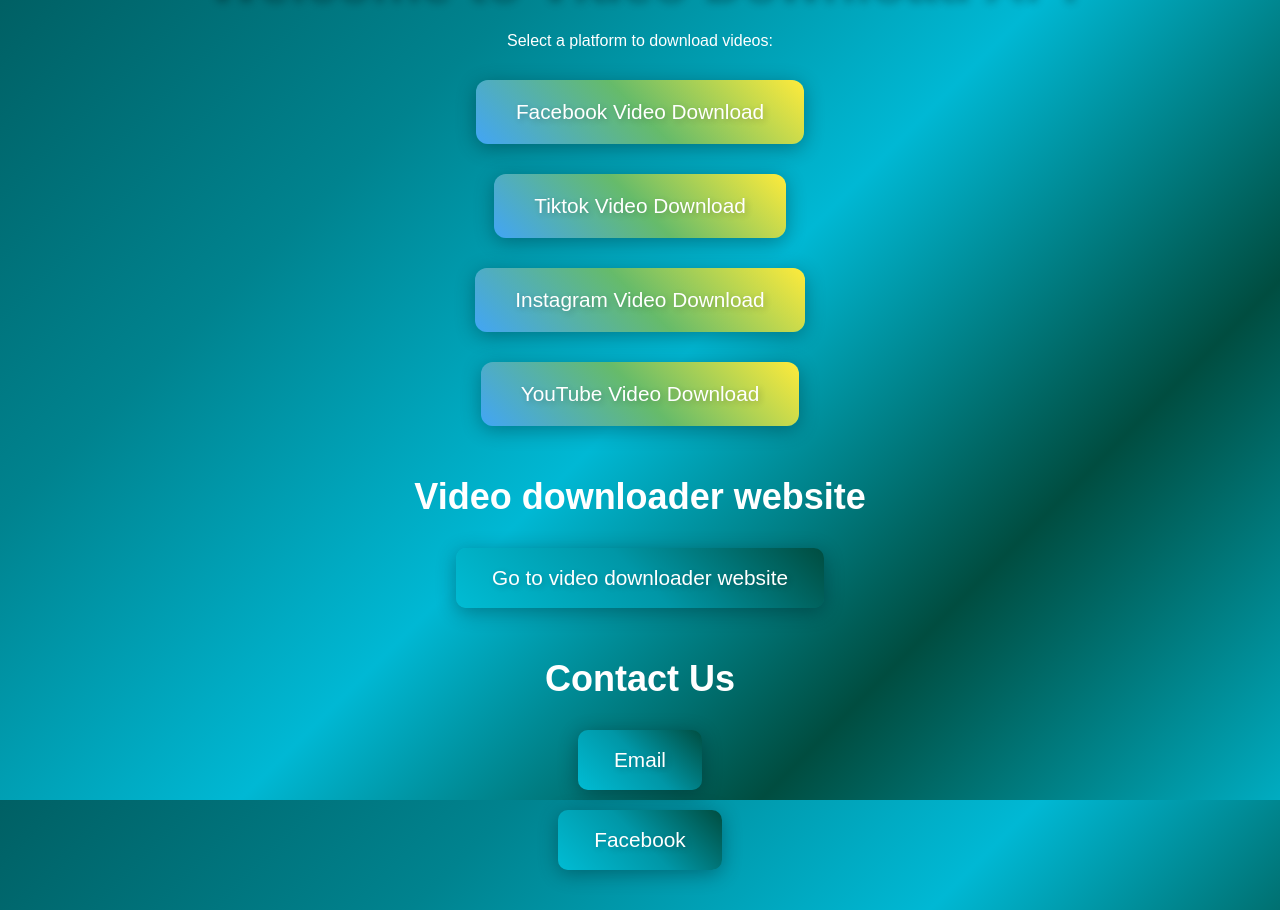
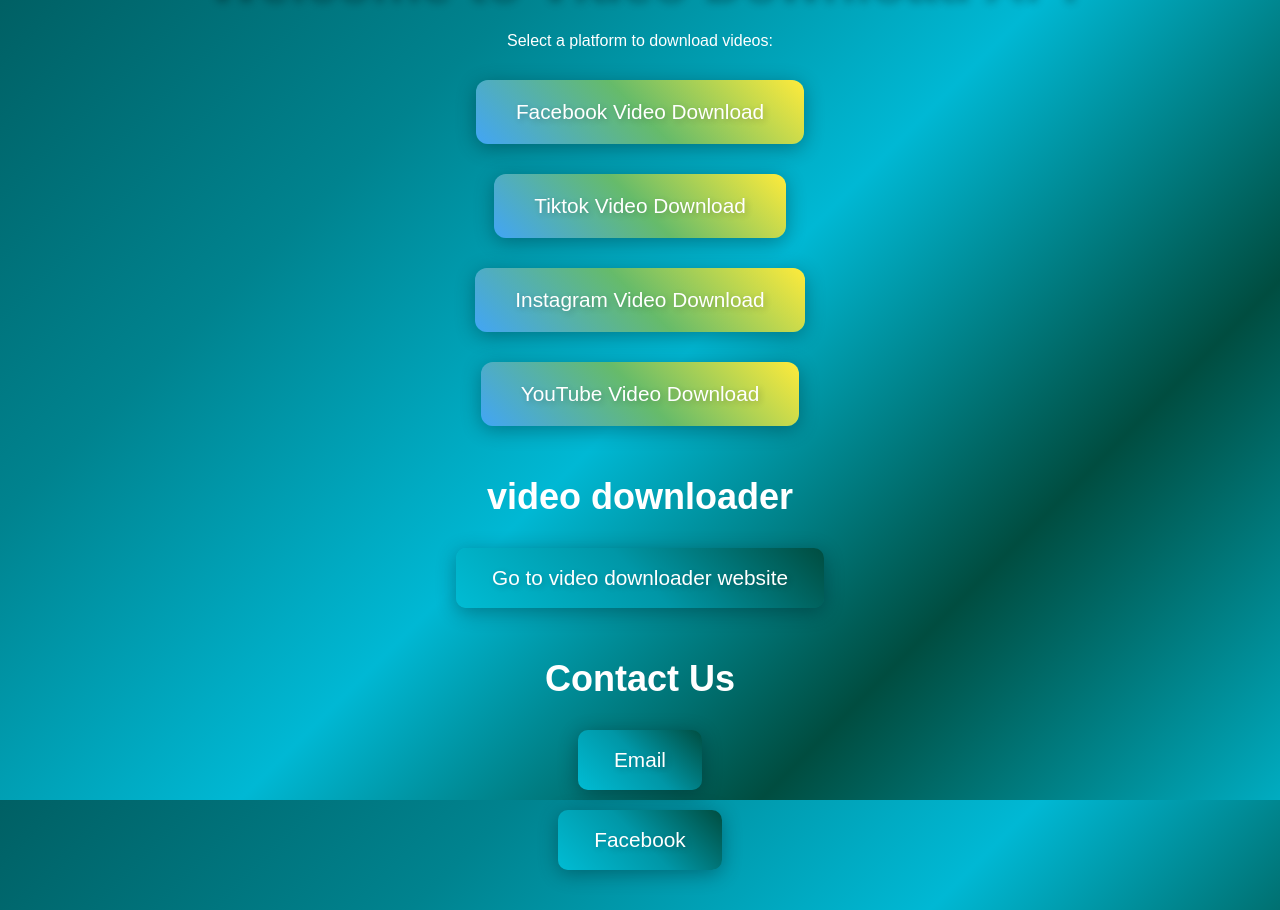
Before and after one commit to kinganik6263/media-down, a website: page home.html in a window 1280 px wide. Drawn offline with Linux system fonts and the light colour scheme.

Commit message:
Update home.html

```diff
--- a/home.html
+++ b/home.html
@@ -208,7 +208,7 @@
 
 
                 <div class="contact">
-            <h2>Video downloader website</h2>
+            <h2>video downloader</h2>
             <ul>
                 <li><a href="/download" target="_blank">Go to video downloader website</a></li>
             </ul>
```
